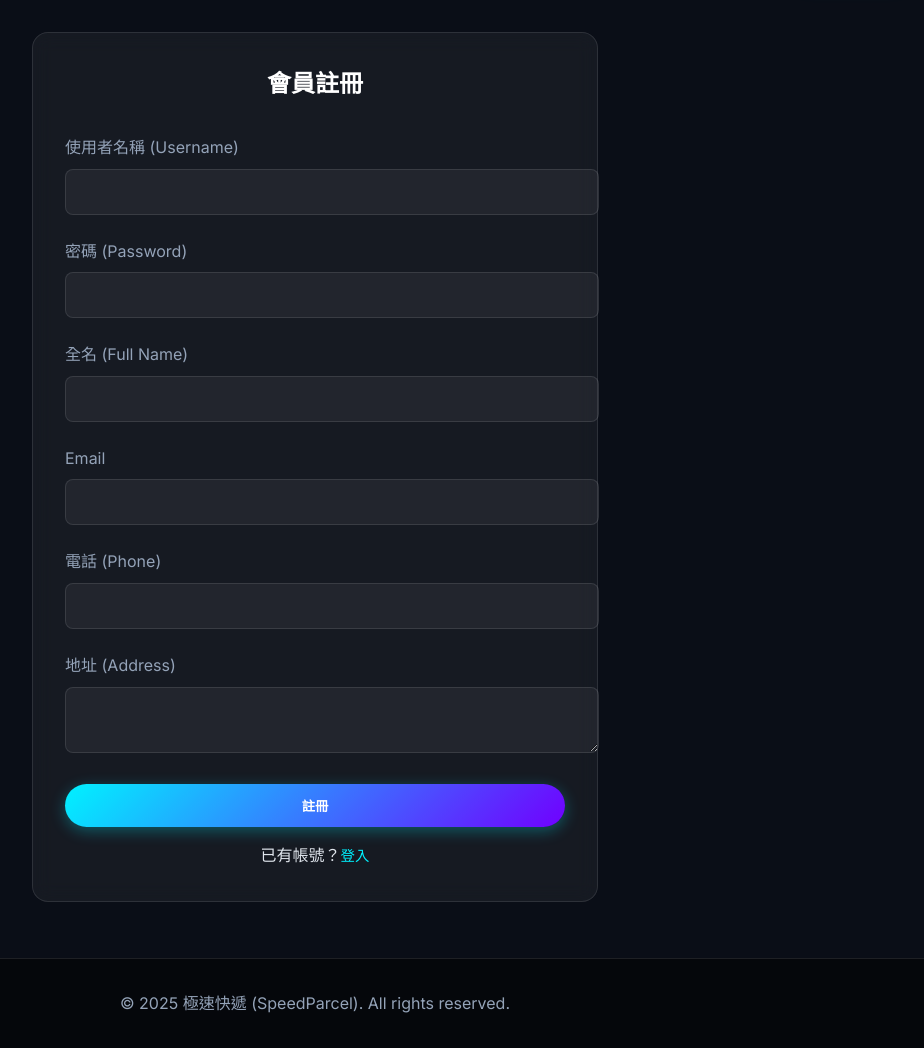
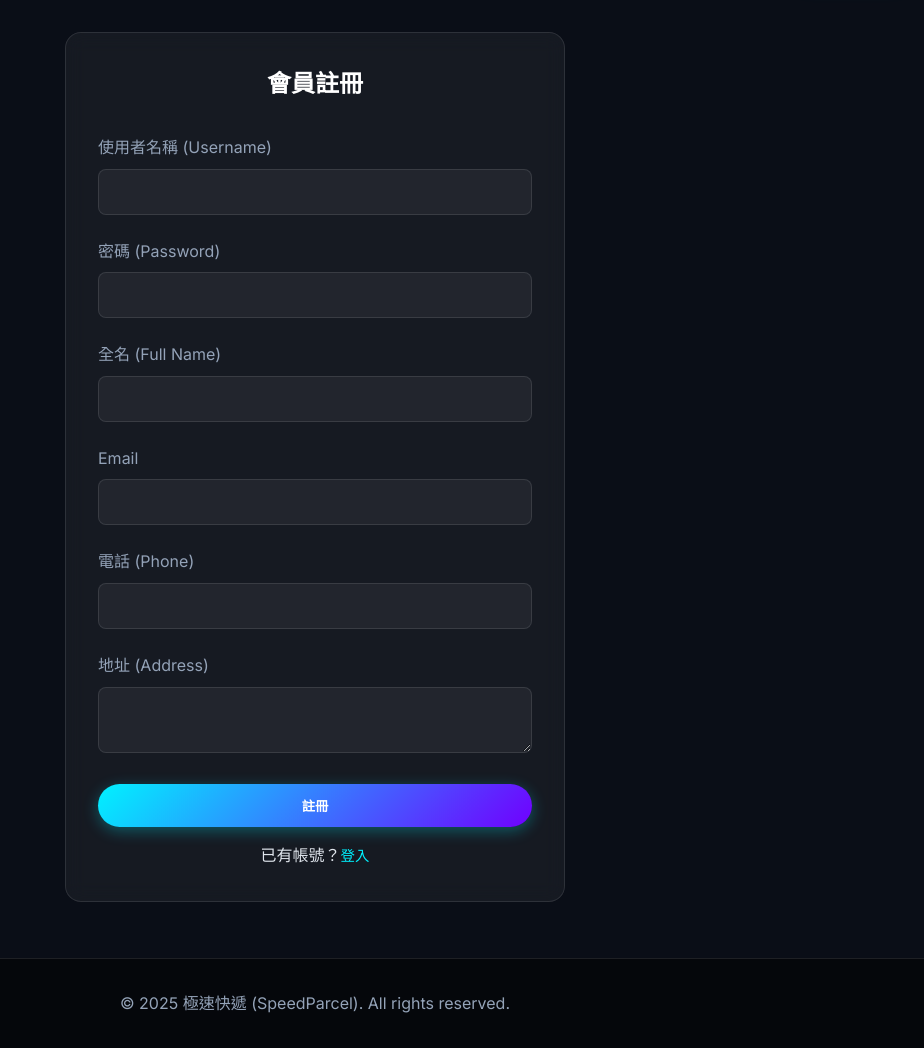
Before and after one commit to jia-yu0626/package_delivering_new, a Flask app: page /register in a window 1280 px wide. Shown: the part 83-1131 px from the top of the page, without its empty margins (325-1249 px from the left). Run offline with Flask 3, Linux system fonts and the light colour scheme.

Commit message:
處理按鈕超過邊界距離

```diff
--- a/parcel_system/app/static/css/style.css
+++ b/parcel_system/app/static/css/style.css
@@ -163,6 +163,7 @@ a:hover {
 }
 
 .form-control {
+
     width: 100%;
     padding: 0.75rem 1rem;
     background: rgba(255, 255, 255, 0.05);
@@ -171,6 +172,8 @@ a:hover {
     color: #fff;
     font-family: inherit;
     font-size: 1rem;
+    /* 關鍵修正：確保 width 包含 padding 和 border，不會往外撐開 */
+    box-sizing: border-box;
 }
 
 /* 手動新增這段來修正下拉選單全白的問題 */
--- a/parcel_system/app/templates/register.html
+++ b/parcel_system/app/templates/register.html
@@ -4,7 +4,7 @@
 
 {% block content %}
 <div class="container" style="display: flex; justify-content: center; align-items: center; min-height: 80vh;">
-    <div class="card" style="width: 100%; max-width: 500px;">
+    <div class="card" style="width: 100%; max-width: 500px;padding: 2rem; box-sizing: border-box;">
         <h2 style="text-align: center; margin-bottom: 2rem;">會員註冊</h2>
         <form method="POST">
             <div class="form-group">
```
